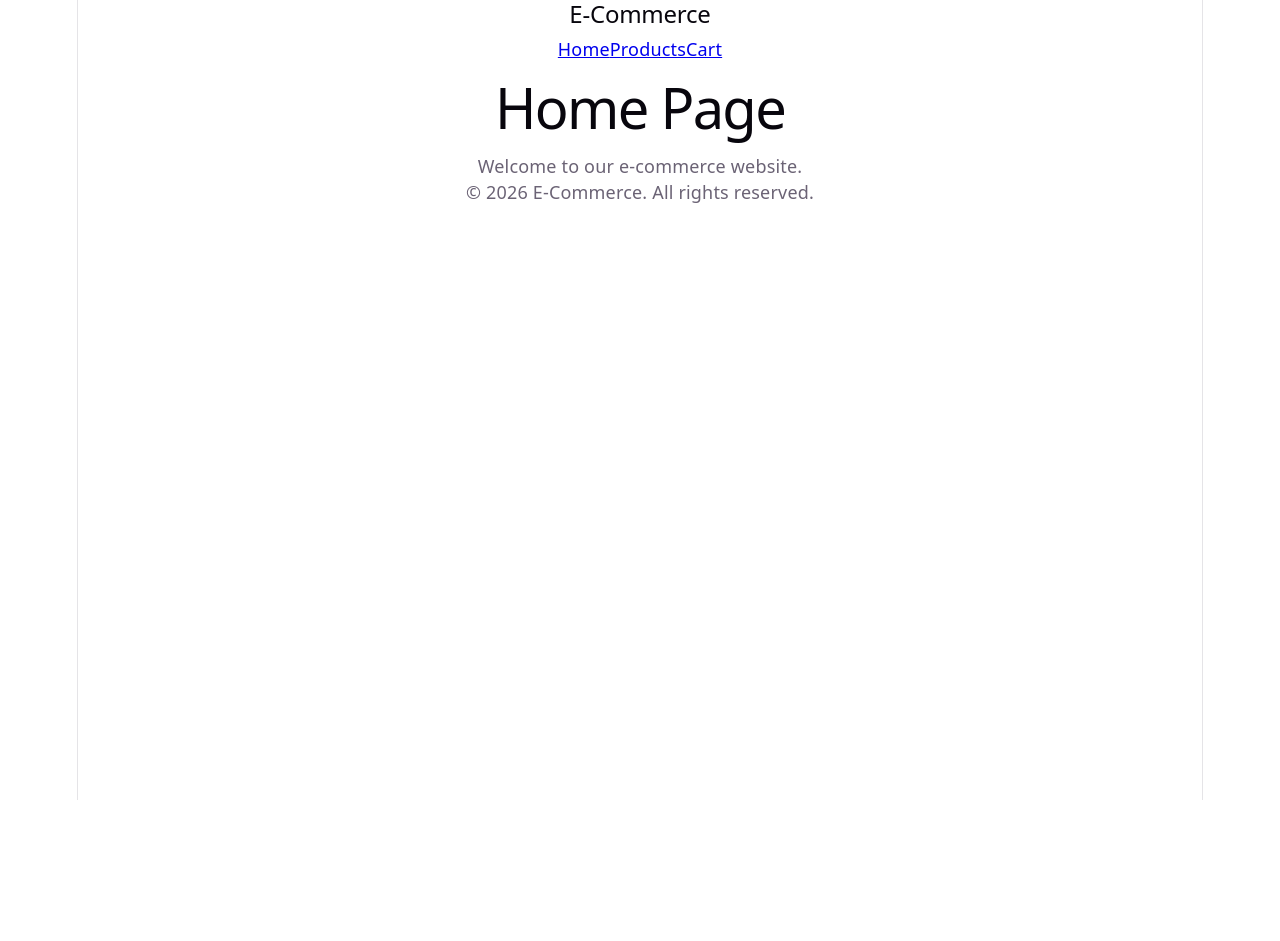
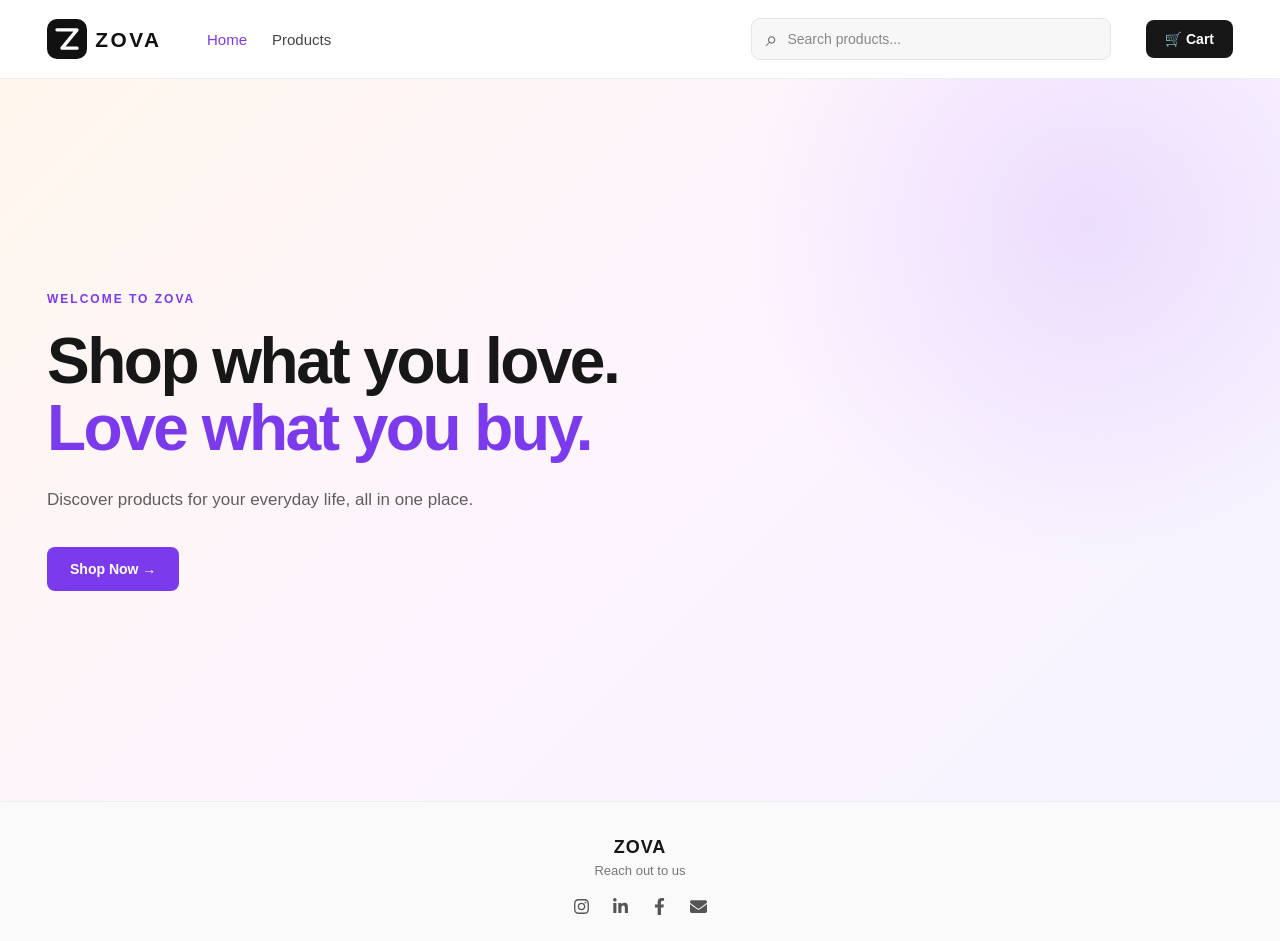
Before and after one commit to Niki-ux/ecommerce-website, a React (Vite) app: page / in a window 1280 px wide. Shown: the top 941 px of the page. Before the commit the page ends 800 px from the top, so only its background shows below. Built offline with nearby package versions, Linux system fonts and the light colour scheme.

Commit message:
Update ZOVA home page and footer

```diff
--- a/package.json
+++ b/package.json
@@ -12,6 +12,7 @@
   "dependencies": {
     "react": "^19.2.8",
     "react-dom": "^19.2.8",
+    "react-icons": "^5.7.0",
     "react-router-dom": "^7.18.2"
   },
   "devDependencies": {
--- a/src/App.jsx
+++ b/src/App.jsx
@@ -1,4 +1,7 @@
 import { BrowserRouter, Routes, Route } from "react-router-dom";
+
+import Navbar from "./components/Navbar";
+import Footer from "./components/Footer";
 
 import Home from "./pages/Home";
 import Products from "./pages/Products";
@@ -8,12 +11,16 @@ import Cart from "./pages/Cart";
 function App() {
   return (
     <BrowserRouter>
+      <Navbar />
+
       <Routes>
         <Route path="/" element={<Home />} />
         <Route path="/products" element={<Products />} />
         <Route path="/product/:id" element={<ProductDetails />} />
         <Route path="/cart" element={<Cart />} />
       </Routes>
+
+      <Footer />
     </BrowserRouter>
   );
 }
--- a/src/components/Footer.jsx
+++ b/src/components/Footer.jsx
@@ -1,7 +1,41 @@
+import { FaInstagram, FaLinkedinIn, FaFacebookF, FaEnvelope } from "react-icons/fa";
+import { Link } from "react-router-dom";
+
 function Footer() {
   return (
-    <footer>
-      <p>© 2026 E-Commerce. All rights reserved.</p>
+    <footer className="footer">
+
+      <div className="footer-brand">
+        <strong>ZOVA</strong>
+        <span>Reach out to us</span>
+      </div>
+
+      <div className="footer-socials">
+        <a href="#" aria-label="Instagram">
+          <FaInstagram />
+        </a>
+
+        <a href="#" aria-label="LinkedIn">
+          <FaLinkedinIn />
+        </a>
+
+        <a href="#" aria-label="Facebook">
+          <FaFacebookF />
+        </a>
+
+        <a href="mailto:support@zova.com" aria-label="Email">
+          <FaEnvelope />
+        </a>
+      </div>
+
+      <Link to="/help" className="footer-help">
+        Help Center
+      </Link>
+
+      <p className="footer-copy">
+        © 2026 ZOVA. All rights reserved.
+      </p>
+
     </footer>
   );
 }
--- a/src/components/Navbar.jsx
+++ b/src/components/Navbar.jsx
@@ -1,14 +1,32 @@
-import { Link } from "react-router-dom";
+import { NavLink } from "react-router-dom";
+import logo from "../assets/zova-logo.svg";
 
 function Navbar() {
   return (
-    <nav>
-      <h2>E-Commerce</h2>
+    <nav className="navbar">
+      <div className="nav-container">
 
-      <div>
-        <Link to="/">Home</Link>
-        <Link to="/products">Products</Link>
-        <Link to="/cart">Cart</Link>
+        <NavLink to="/" className="logo">
+          <img src={logo} alt="ZOVA" />
+        </NavLink>
+
+        <div className="nav-links">
+          <NavLink to="/">Home</NavLink>
+          <NavLink to="/products">Products</NavLink>
+        </div>
+
+        <div className="search-box">
+          <span>⌕</span>
+          <input
+            type="text"
+            placeholder="Search products..."
+          />
+        </div>
+
+        <NavLink to="/cart" className="cart-button">
+          🛒 Cart
+        </NavLink>
+
       </div>
     </nav>
   );
--- a/src/index.css
+++ b/src/index.css
@@ -1,111 +1,345 @@
-:root {
-  --text: #6b6375;
-  --text-h: #08060d;
-  --bg: #fff;
-  --border: #e5e4e7;
-  --code-bg: #f4f3ec;
-  --accent: #aa3bff;
-  --accent-bg: rgba(170, 59, 255, 0.1);
-  --accent-border: rgba(170, 59, 255, 0.5);
-  --social-bg: rgba(244, 243, 236, 0.5);
-  --shadow:
-    rgba(0, 0, 0, 0.1) 0 10px 15px -3px, rgba(0, 0, 0, 0.05) 0 4px 6px -2px;
+* {
+  margin: 0;
+  padding: 0;
+  box-sizing: border-box;
+}
 
-  --sans: system-ui, 'Segoe UI', Roboto, sans-serif;
-  --heading: system-ui, 'Segoe UI', Roboto, sans-serif;
-  --mono: ui-monospace, Consolas, monospace;
+body {
+  font-family: Arial, Helvetica, sans-serif;
+  background: #ffffff;
+  color: #171717;
+}
 
-  font: 18px/145% var(--sans);
-  letter-spacing: 0.18px;
-  color-scheme: light dark;
-  color: var(--text);
-  background: var(--bg);
-  font-synthesis: none;
-  text-rendering: optimizeLegibility;
-  -webkit-font-smoothing: antialiased;
-  -moz-osx-font-smoothing: grayscale;
+a {
+  text-decoration: none;
+  color: inherit;
+}
 
-  @media (max-width: 1024px) {
-    font-size: 16px;
+
+/* ================= NAVBAR ================= */
+
+.navbar {
+  background: #ffffff;
+  border-bottom: 1px solid #eeeeee;
+  position: sticky;
+  top: 0;
+  z-index: 100;
+}
+
+.nav-container {
+  max-width: 1250px;
+  height: 78px;
+  margin: auto;
+  padding: 0 32px;
+
+  display: flex;
+  align-items: center;
+  gap: 35px;
+}
+
+.logo img {
+  width: 125px;
+  height: auto;
+  display: block;
+}
+
+.nav-links {
+  display: flex;
+  align-items: center;
+  gap: 25px;
+}
+
+.nav-links a {
+  color: #444444;
+  font-size: 15px;
+  font-weight: 500;
+  transition: 0.2s;
+}
+
+.nav-links a:hover,
+.nav-links a.active {
+  color: #7c3aed;
+}
+
+
+/* ================= SEARCH ================= */
+
+.search-box {
+  margin-left: auto;
+
+  width: 360px;
+  height: 42px;
+
+  display: flex;
+  align-items: center;
+  gap: 10px;
+
+  background: #f7f7f8;
+  border: 1px solid #e5e5e7;
+  border-radius: 9px;
+
+  padding: 0 14px;
+}
+
+.search-box span {
+  font-size: 21px;
+  color: #666666;
+}
+
+.search-box input {
+  width: 100%;
+  border: none;
+  outline: none;
+  background: transparent;
+
+  font-size: 14px;
+  color: #222222;
+}
+
+.search-box input::placeholder {
+  color: #888888;
+}
+
+
+/* ================= CART ================= */
+
+.cart-button {
+  background: #171717;
+  color: #ffffff;
+
+  padding: 11px 19px;
+  border-radius: 8px;
+
+  font-size: 14px;
+  font-weight: 600;
+
+  text-decoration: none;
+  white-space: nowrap;
+
+  transition: 0.2s;
+}
+
+.cart-button:hover {
+  background: #7c3aed;
+  transform: translateY(-1px);
+}
+
+
+/* ================= HOME HERO ================= */
+
+.hero {
+  min-height: calc(100vh - 78px);
+
+  background:
+    radial-gradient(
+      circle at 85% 20%,
+      rgba(124, 58, 237, 0.12),
+      transparent 28%
+    ),
+    linear-gradient(
+      135deg,
+      #fff7ed 0%,
+      #fdf4ff 50%,
+      #f5f3ff 100%
+    );
+
+  display: flex;
+  align-items: center;
+}
+
+.hero-content {
+  width: 100%;
+  max-width: 1250px;
+
+  margin: auto;
+  padding: 60px 32px;
+
+  display: flex;
+  align-items: center;
+}
+
+.hero-text {
+  max-width: 620px;
+}
+
+
+/* small heading */
+
+.hero-label {
+  display: inline-block;
+
+  color: #7c3aed;
+
+  font-size: 12px;
+  font-weight: 700;
+  letter-spacing: 2px;
+
+  margin-bottom: 22px;
+}
+
+
+/* main heading */
+
+.hero h1 {
+  font-size: clamp(44px, 5vw, 68px);
+  line-height: 1.05;
+
+  letter-spacing: -2.5px;
+
+  color: #171717;
+
+  margin-bottom: 24px;
+}
+
+.hero h1 span {
+  color: #7c3aed;
+}
+
+
+/* description */
+
+.hero-text p {
+  max-width: 500px;
+
+  font-size: 17px;
+  line-height: 1.7;
+
+  color: #5f5f5f;
+
+  margin-bottom: 32px;
+}
+
+
+/* button */
+
+.hero-button {
+  display: inline-flex;
+  align-items: center;
+
+  background: #7c3aed;
+  color: #ffffff;
+
+  padding: 14px 23px;
+
+  border-radius: 8px;
+
+  font-size: 14px;
+  font-weight: 600;
+
+  transition: 0.2s;
+}
+
+.hero-button:hover {
+  background: #6d28d9;
+  transform: translateY(-2px);
+}
+
+
+.footer {
+  background: #fafafa;
+  border-top: 1px solid #eeeeee;
+  padding: 35px 30px 25px;
+  text-align: center;
+}
+
+.footer-brand {
+  display: flex;
+  flex-direction: column;
+  gap: 5px;
+  margin-bottom: 20px;
+}
+
+.footer-brand strong {
+  font-size: 18px;
+  letter-spacing: 1px;
+}
+
+.footer-brand span {
+  font-size: 13px;
+  color: #777;
+}
+
+.footer-socials {
+  display: flex;
+  justify-content: center;
+  gap: 22px;
+  margin-bottom: 18px;
+}
+
+.footer-socials a {
+  color: #555;
+  font-size: 17px;
+  transition: 0.2s;
+}
+
+.footer-socials a:hover {
+  color: #7c3aed;
+  transform: translateY(-2px);
+}
+
+.footer-help {
+  color: #555;
+  font-size: 13px;
+}
+
+.footer-help:hover {
+  color: #7c3aed;
+}
+
+.footer-copy {
+  margin-top: 22px;
+  color: #999;
+  font-size: 11px;
+}
+
+
+/* ================= RESPONSIVE ================= */
+
+@media (max-width: 800px) {
+
+  .nav-container {
+    gap: 20px;
+  }
+
+  .search-box {
+    width: 250px;
+  }
+
+  .hero h1 {
+    font-size: 48px;
   }
 }
 
-@media (prefers-color-scheme: dark) {
-  :root {
-    --text: #9ca3af;
-    --text-h: #f3f4f6;
-    --bg: #16171d;
-    --border: #2e303a;
-    --code-bg: #1f2028;
-    --accent: #c084fc;
-    --accent-bg: rgba(192, 132, 252, 0.15);
-    --accent-border: rgba(192, 132, 252, 0.5);
-    --social-bg: rgba(47, 48, 58, 0.5);
-    --shadow:
-      rgba(0, 0, 0, 0.4) 0 10px 15px -3px, rgba(0, 0, 0, 0.25) 0 4px 6px -2px;
+
+@media (max-width: 600px) {
+
+  .nav-container {
+    height: auto;
+    padding: 18px 20px;
+
+    flex-wrap: wrap;
   }
 
-  #social .button-icon {
-    filter: invert(1) brightness(2);
+  .nav-links {
+    order: 3;
+    width: 100%;
+    justify-content: center;
+  }
+
+  .search-box {
+    flex: 1;
+    min-width: 180px;
+  }
+
+  .hero {
+    min-height: calc(100vh - 130px);
+  }
+
+  .hero-content {
+    padding: 50px 25px;
+  }
+
+  .hero h1 {
+    font-size: 42px;
   }
 }
-
-body {
-  margin: 0;
-}
-
-#root {
-  width: 1126px;
-  max-width: 100%;
-  margin: 0 auto;
-  text-align: center;
-  border-inline: 1px solid var(--border);
-  min-height: 100svh;
-  display: flex;
-  flex-direction: column;
-  box-sizing: border-box;
-}
-
-h1,
-h2 {
-  font-family: var(--heading);
-  font-weight: 500;
-  color: var(--text-h);
-}
-
-h1 {
-  font-size: 56px;
-  letter-spacing: -1.68px;
-  margin: 32px 0;
-  @media (max-width: 1024px) {
-    font-size: 36px;
-    margin: 20px 0;
-  }
-}
-h2 {
-  font-size: 24px;
-  line-height: 118%;
-  letter-spacing: -0.24px;
-  margin: 0 0 8px;
-  @media (max-width: 1024px) {
-    font-size: 20px;
-  }
-}
-p {
-  margin: 0;
-}
-
-code,
-.counter {
-  font-family: var(--mono);
-  display: inline-flex;
-  border-radius: 4px;
-  color: var(--text-h);
-}
-
-code {
-  font-size: 15px;
-  line-height: 135%;
-  padding: 4px 8px;
-  background: var(--code-bg);
-}
--- a/src/pages/Home.jsx
+++ b/src/pages/Home.jsx
@@ -1,18 +1,37 @@
-import Navbar from "../components/Navbar";
-import Footer from "../components/Footer";
+import { Link } from "react-router-dom";
 
 function Home() {
   return (
-    <>
-      <Navbar />
+    <main>
+      <section className="hero">
+        <div className="hero-content">
 
-      <main>
-        <h1>Home Page</h1>
-        <p>Welcome to our e-commerce website.</p>
-      </main>
+          <div className="hero-text">
 
-      <Footer />
-    </>
+            <span className="hero-label">
+              WELCOME TO ZOVA
+            </span>
+
+            <h1>
+              Shop what you love.
+              <br />
+              <span>Love what you buy.</span>
+            </h1>
+
+            <p>
+              Discover products for your everyday life,
+              all in one place.
+            </p>
+
+            <Link to="/products" className="hero-button">
+              Shop Now →
+            </Link>
+
+          </div>
+
+        </div>
+      </section>
+    </main>
   );
 }
 
```
Also changed, not shown: src/assets/zova-logo.svg (added), 1 other file (tests, documents, lock files or other folders).
